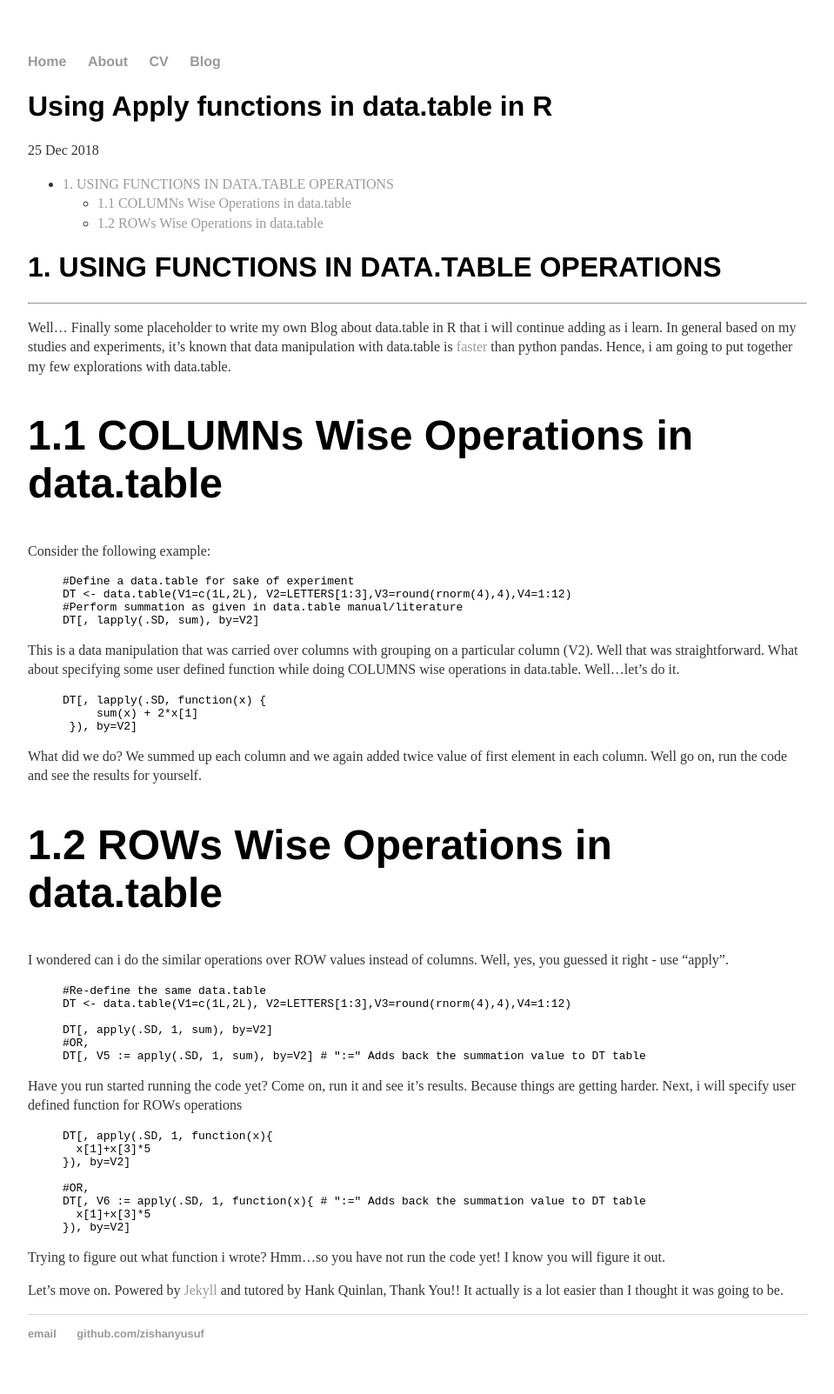
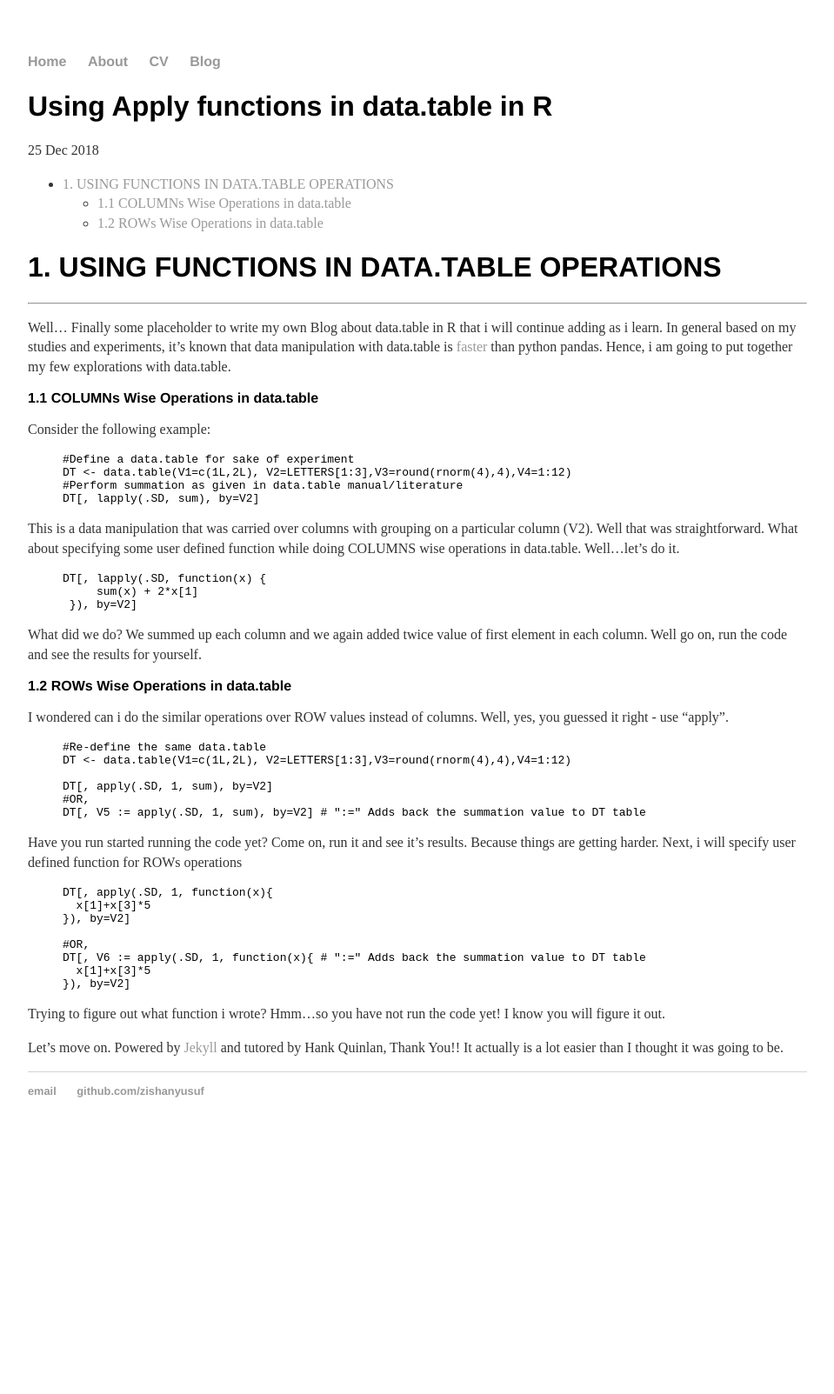
Before and after one commit to zishanyusuf/zishanyusuf.github.io, a Jekyll site: the page built from _posts/2018-12-27-apply-datatable-r.md, in a window 1280 px wide. Shown: the whole page at 87% size, without its empty margins (160-1119 px from the left). Built offline with Jekyll 4.4.1, drawn with Linux system fonts in a browser that asks for light colours; after the commit the page ends 1324 px from its top, so only the background shows below that.

Commit message:
Update main.css

```diff
--- a/css/main.css
+++ b/css/main.css
@@ -7,9 +7,9 @@
 
 h1, h2, h3, h4 { font-family: 'Helvetica', 'Arial', 'Sans-Serif'; }
 h1 { font-size: 2.0em;  }
-h2 { font-size: 3.0em; }
+h2 { font-size: 1.0em; }
 h3 { font-size: 0.5em; }
-h4 { font-size: 1.0em; }
+h4 { font-size: .5em; }
 
 nav ul, footer ul { font-size: 1em; font-family: 'Helvetica', 'Arial', 'Sans-Serif'; padding: 0px; list-style: none; font-weight: bold; }
 nav ul li, footer ul li { display: inline; margin-right: 20px; }
```
